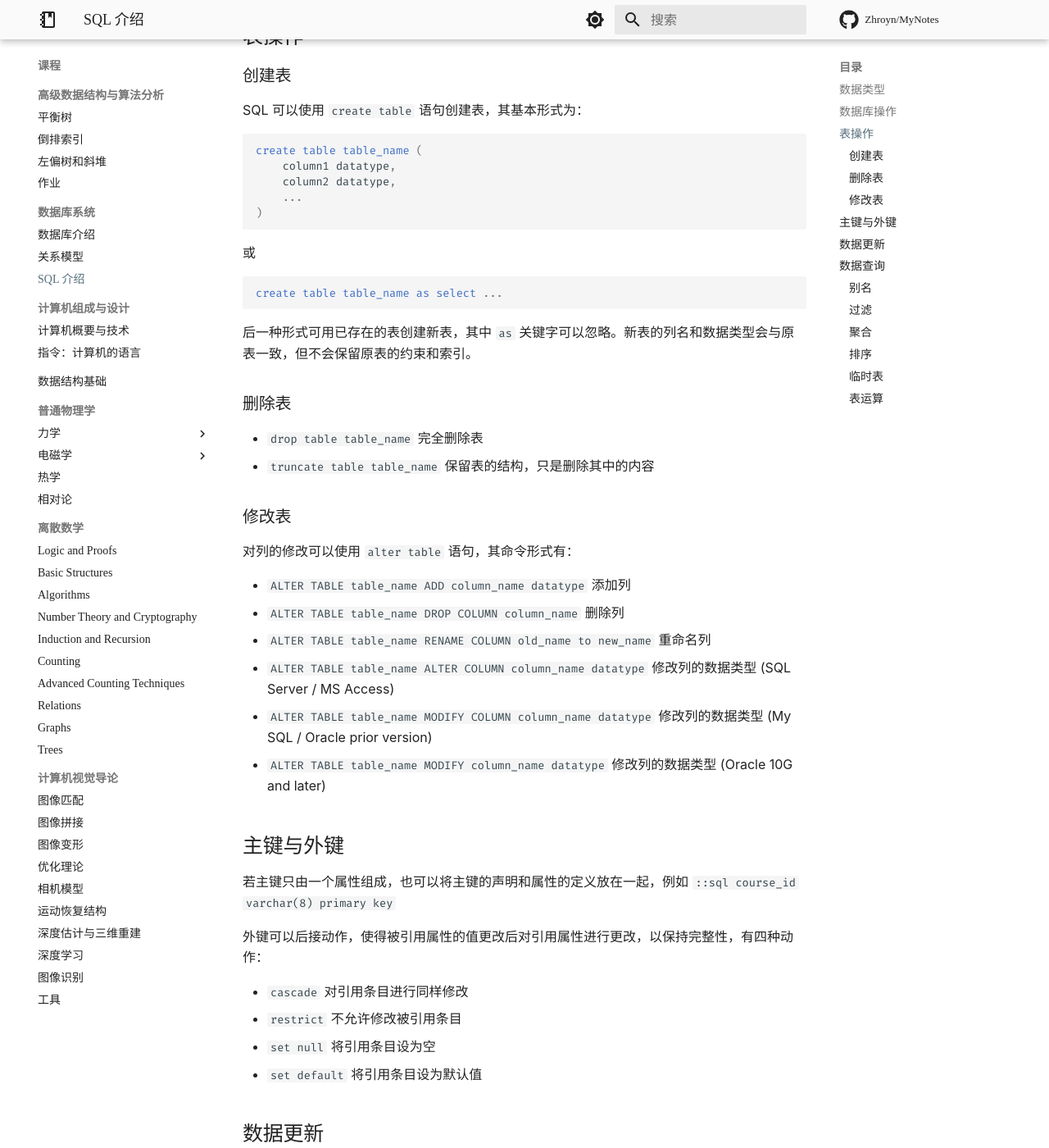
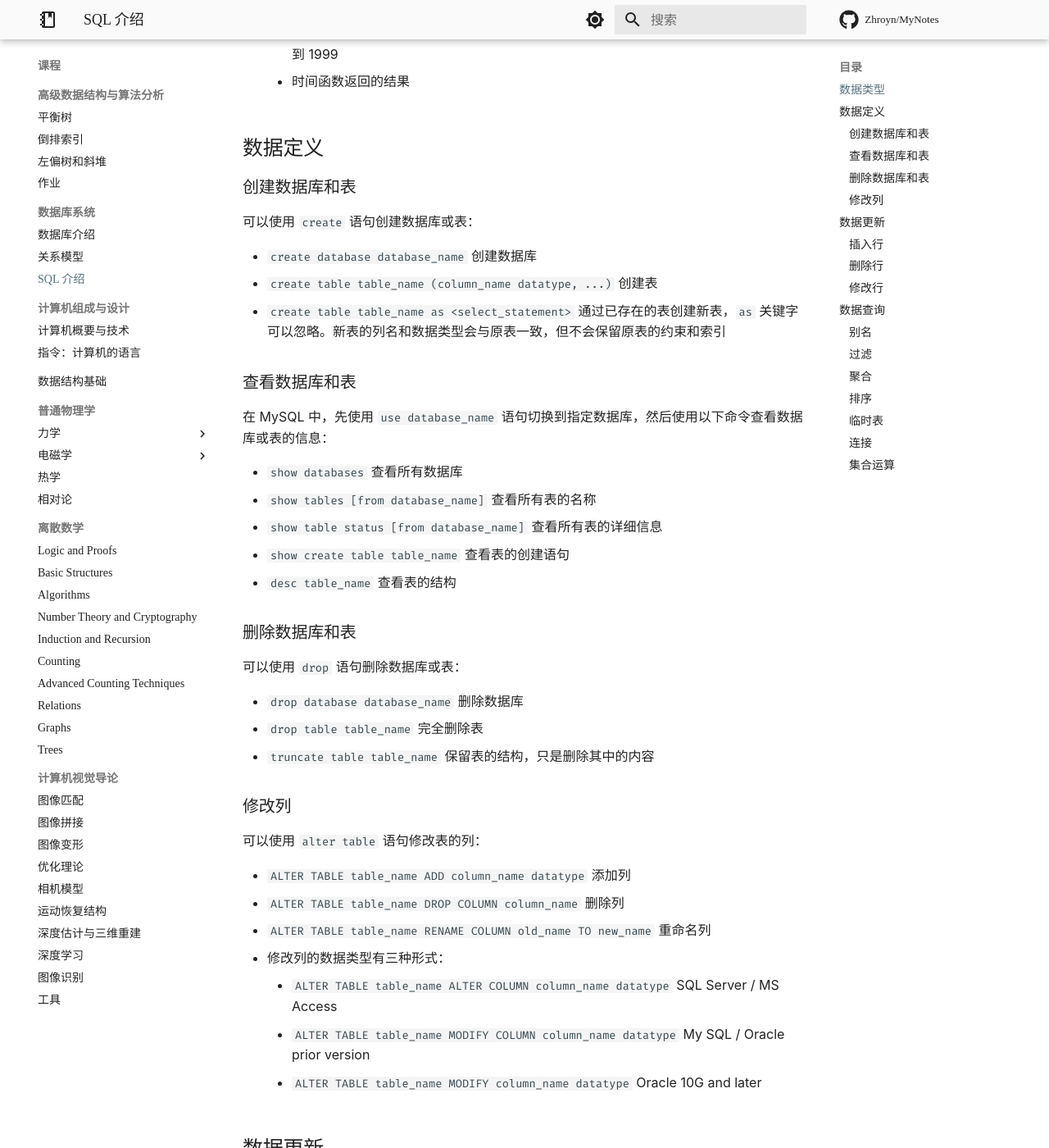
Before and after one commit to Pxtkn/MyNotes, an MkDocs documentation site: the page built from docs/课程/数据库系统/Chapter3 Introduction to SQL.md, in a window 1280 px wide and 1400 px high, scrolled down 1360 px. Shown: the whole window at 82% size. Built offline with MkDocs 1.6.1 and Material for MkDocs 9.7.7, drawn with Linux system fonts in a browser that asks for light colours; nearby versions of some CDN libraries; some web fonts are replaced; library files that are not in the unit come from our copies; comment, search, counter and statistics services are not loaded; a style sheet for code colours, icons or effects is not loaded; some of the changed text lies outside the part shown.

Commit message:
docs: 修改了数据库笔记第三章 SQL 介绍

````diff
--- a/docs/课程/数据库系统/Chapter3 Introduction to SQL.md
+++ b/docs/课程/数据库系统/Chapter3 Introduction to SQL.md
@@ -7,14 +7,15 @@ SQL 是 Structured Query Language 的缩写，可以分为两个部分：数据
 
 
 
+
 ## 数据类型
 
 **字符串类型**
 
 - `char(n)`  定长字符串，默认为 1
 - `varchar(n)` 不定长字符串
-- `tinytext` `text` `mediumtext` `longtext` 分别最多存放 255、65536、16MB、4GB 个字符
-- `tinyblob` `blob` `mediumblob` `longblob` 分别最多存放 255、65536、16MB、4GB 个字节的二进制数据
+- `tinytext` `text` `mediumtext` `longtext` 文本数据，分别最多存放 255、65536、16MB、4GB 个字符
+- `tinyblob` `blob` `mediumblob` `longblob` 二进制数据，分别最多存放 255、65536、16MB、4GB 个字节
 
 **数值类型**
 
@@ -31,69 +32,56 @@ SQL 是 Structured Query Language 的缩写，可以分为两个部分：数据
 - `time` 时间，格式为 `hh:mm:ss`
 - `timestamp` 时间戳，格式为 `YYYY-MM-DD hh:mm:ss`
 - `interval` date/time/timestamp 相减可以得到 interval，interval 可以加上 date/time/timestamp
-
-
-
-## 数据库操作
-
-- `create database database_name` 创建数据库
-- `drop database database_name` 删除数据库
-
-
-
-## 表操作
-
-### 创建表
-
-SQL 可以使用 `create table` 语句创建表，其基本形式为：
-
-```sql
-create table table_name (
-    column1 datatype,
-    column2 datatype,
-    ...
-)
-```
-
-或
-
-```sql
-create table table_name as select ...
-```
-
-后一种形式可用已存在的表创建新表，其中 `as` 关键字可以忽略。新表的列名和数据类型会与原表一致，但不会保留原表的约束和索引。
-
-### 删除表
-
-- `drop table table_name` 完全删除表
-- `truncate table table_name` 保留表的结构，只是删除其中的内容
-
-### 修改表
-
-对列的修改可以使用 `alter table` 语句，其命令形式有：
-
-- `ALTER TABLE table_name ADD column_name datatype` 添加列
-- `ALTER TABLE table_name DROP COLUMN column_name` 删除列
-- `ALTER TABLE table_name RENAME COLUMN old_name to new_name` 重命名列
-- `ALTER TABLE table_name ALTER COLUMN column_name datatype` 修改列的数据类型 (SQL Server / MS Access)
-- `ALTER TABLE table_name MODIFY COLUMN column_name datatype` 修改列的数据类型 (My SQL / Oracle prior version)
-- `ALTER TABLE table_name MODIFY column_name datatype` 修改列的数据类型 (Oracle 10G and later)
+- `year` 年份，格式为 `YYYY`，有一个字节大小，可以接受以下值：
+    - 从 `'1901'` 到 `'2155'` 的字符串
+    - 从 1901 到 2155 的四位整数
+    - 从 `'0'` 到 `'69'` 的字符串，会被解释为 2000 到 2069，从 `'70'` 到 `'99'` 的字符串，会被解释为 1970 到 1999
+    - 从 0 到 69 的整数，会被解释为 2000 到 2069，从 70 到 99 的整数，会被解释为 1970 到 1999
+    - 时间函数返回的结果
 
 
 
 
 
-## 主键与外键
+## 数据定义
 
-若主键只由一个属性组成，也可以将主键的声明和属性的定义放在一起，例如 `::sql course_id varchar(8) primary key`
+### 创建数据库和表
 
-外键可以后接动作，使得被引用属性的值更改后对引用属性进行更改，以保持完整性，有四种动作：
+可以使用 `create` 语句创建数据库或表：
 
-- `cascade` 对引用条目进行同样修改
-- `restrict` 不允许修改被引用条目
-- `set null` 将引用条目设为空
-- `set default` 将引用条目设为默认值
+- `create database database_name` 创建数据库
+- `create table table_name (column_name datatype, ...)` 创建表
+- `create table table_name as <select_statement>` 通过已存在的表创建新表，`as` 关键字可以忽略。新表的列名和数据类型会与原表一致，但不会保留原表的约束和索引
 
+### 查看数据库和表
+
+在 MySQL 中，先使用 `use database_name` 语句切换到指定数据库，然后使用以下命令查看数据库或表的信息：
+
+- `show databases` 查看所有数据库
+- `show tables [from database_name]` 查看所有表的名称
+- `show table status [from database_name]` 查看所有表的详细信息
+- `show create table table_name` 查看表的创建语句
+- `desc table_name` 查看表的结构
+
+### 删除数据库和表
+
+可以使用 `drop` 语句删除数据库或表：
+
+- `drop database database_name` 删除数据库
+- `drop table table_name` 完全删除表
+- `truncate table table_name` 保留表的结构，只是删除其中的内容
+
+### 修改列
+
+可以使用 `alter table` 语句修改表的列：
+
+- `ALTER TABLE table_name ADD column_name datatype` 添加列
+- `ALTER TABLE table_name DROP COLUMN column_name` 删除列
+- `ALTER TABLE table_name RENAME COLUMN old_name TO new_name` 重命名列
+- 修改列的数据类型有三种形式：
+    - `ALTER TABLE table_name ALTER COLUMN column_name datatype` SQL Server / MS Access
+    - `ALTER TABLE table_name MODIFY COLUMN column_name datatype` My SQL / Oracle prior version
+    - `ALTER TABLE table_name MODIFY column_name datatype` Oracle 10G and later
 
 
 
@@ -101,26 +89,35 @@ create table table_name as select ...
 
 ## 数据更新
 
-`insert` 命令可用于向表插入行，其形式为：
+### 插入行
+
+可以使用 `insert` 语句向指定表插入行，其形式为：
 
 ```sql
 insert into table_name (column1, column2, ...)
-values
-(value1, value2, ...),
-(value1, value2, ...),
-...
+values (value1, value2, ...)
 ```
 
-当没有指定列名时，需要按照列的顺序指定值；若指定了列名，则可以忽略那些有默认值的列，并且可以不按照列的顺序插入。`values` 子句可以被 `select` 子句替代，此时需要保证列的数目与类型一致。
+当没有指定列名时，需要按照列的顺序指定值；若指定了列名，则可以忽略那些有默认值的列并按照自定义顺序插入。
 
-`delete` 命令可用于删除满足条件的记录，若未指定条件则会删除所有记录，其形式为：
+若想同时插入多行，可以在 `values` 子句后加上多个括号，每个括号内为一行的值，括号之间用逗号分隔。
+
+此外，还可以使用 `select` 子句替换 `values` 子句，从已有的表中提取数据并插入，但需要保证列的数目与类型一致。`select` 语句的写法可见[数据查询](#数据查询)一节。
+
+### 删除行
+
+可以使用 `delete` 语句删除满足条件的记录，其形式为：
 
 ```sql
 delete from table_name
 where condition
 ```
 
-`update` 命令可用于修改已有的记录，其形式为：
+若未指定条件则会删除所有记录，此时更应该使用 `truncate table` 语句。条件的写法具体可见[过滤](#过滤)一节。
+
+### 修改行
+
+可以使用 `update` 语句修改已有的记录，其形式为：
 
 ```sql
 update table_name
@@ -128,16 +125,29 @@ set column1 = value1, column2 = value2, ...
 where condition
 ```
 
-`update` 命令还可以与 `case` 语句结合使用，以实现条件修改。`case` 语句还可以用于 `select` `order by` 等各种子句，实现更强大的功能，其形式为：
+??? Note "Case 语句的使用"
 
-```sql
-case
-    when condition1 then result1
-    when condition2 then result2
-    when conditionN then resultN
-    else result
-end
-```
+    `case` 语句可以用于 `select` `order by` `update` 等各种语句，以实现条件选择，其形式为：
+
+    ```sql
+    case
+        when condition1 then result1
+        when condition2 then result2
+        when conditionN then resultN
+        else result
+    end
+    ```
+
+    一个与 `update` 语句结合的例子如下：
+
+    ```sql
+    update employees
+    set salary = case
+        when salary < 1000 then salary * 1.1
+        when salary < 2000 then salary * 1.2
+        else salary * 1.3
+    end
+    ```
 
 
 
@@ -149,43 +159,39 @@ end
 select column1, column2, ... from table1, table2, ...
 ```
 
-`from` 之后除了可以是表名，也可以是子查询返回的表，此时必须为表起别名。当从多个表查询数据时，那些重名的列前必须加上表名，形式变为 `table.column`，此时若选中此列且不加别名，显示的列名也是该形式。
+`from` 之后除了可以是表名，也可以是子查询返回的表。当从多个表查询数据并使用到那些重名的列时，必须在前面加上表名以区分，变为 `table.column`。
 
-若想选择所有列，可用 `*` 语句代替所有列名，更加方便。此时若有多张表，重复的列名前会自动加上表名。
+若想选择所有列，可用 `*` 代替所有列名。此时若有多张表，在显示列名时，重复的列名前会自动加上表名。
 
 若想返回的行不重复，可用 `select distinct` 语句代替 `select`，与之相反的是 `select all`。需要注意的是，这样只会去除结果中完全相同的行，因此每一列都有可能出现重复的值。
 
 ### 别名
 
-SQL 可以使用 `as` 关键字为表或列起别名。为表起的别名可用于别的子句，为列起的别名只能用于显示。示例如下：
+可以使用 `as` 关键字为表或列起别名。为表起的别名可用于别的子句，为列起的别名会在显示表时起效。示例如下：
 
 ```sql
-select c.customer_id as ID
-from customers as c
+select C.customer_id as ID
+from customers as C
 ```
 
-若列的别名内有空格，需要用引号括起来，表的别名则不能有空格。此外，在 MySQL 等众多数据库系统中，`as` 关键字是可选的，可以直接忽略，隔一个空格即可。
+若列的别名内有空格，需要用引号括起来，表的别名则不能有空格。此外，`as` 关键字通常是可选的，可以直接忽略，隔一个空格即可。
 
 ### 过滤
 
 可以使用 `where` 子句会对每一行进行判断，过滤出满足条件的记录，其常用的运算符有：
 
-- `=` 等于
-- `<>` 不等于
-- `>` 大于
-- `<` 小于
-- `>=` 大于等于
-- `<=` 小于等于
+- `=` `<>` 等于、不等于
+- `>` `<` `>=` `<=` 大于、小于、大于等于、小于等于
+- `not` `and` `or` 逻辑运算
 - `between A and B` 指定范围，是闭区间
 - `like PATTERN` 搜索模式，`%` 可以匹配任意字符串，`_` 可以匹配任意字符
 - `is null` `is not null` 判断是否为空值
-- `in` `not in` 判断左值是否在右值中，其中右值可以是手动指定的元组，也可以是子查询返回的表，但要保证列的数目与左值相同，例如 `:::sql (id, name) IN (SELECT customer_id, customer_name FROM customers)`
-- `not` `and` `or` 逻辑运算
+- `in` `not in` 判断左值是否在右值中，其中右值可以是手动指定的元组，也可以是子查询返回的表，但都要保证列的数目与左值相同
 - `exists()` `not exists()` 判断子查询是否为空
 - `unique()` 判断子查询返回的结果是否唯一
-- `all()` `any()` 要与别的运算符一起使用，all 要求子查询的所有结果都满足条件，any 要求子查询至少有一个结果满足条件
+- `all()` `any()` 要与别的运算符一起使用，会将子查询的结果逐一放进条件中计算，all 要求所有结果都满足条件，any 要求至少有一个结果满足条件
 
-!!! Example
+!!! Example "示例"
 
     找到年龄最大的学生：
 
@@ -195,19 +201,21 @@ from customers as c
     where age >= all (select age from students);
     ```
 
-需要注意的是，当 null 参与运算时，可能会返回 unknown 真值，结果为 unknown 的记录不会被选择。不过 unkown 可以通过与、或运算转换为 false 和 true。
+需要注意的是，当 null 参与运算时，可能会返回 unknown 真值，结果为 unknown 的记录不会被选择。不过 unkown 可以通过与、或运算转换为 false 或 true。
 
 ### 聚合
 
-可以使用 `group by` 子句，将所有过滤出来的记录按照指定列分组。因为每组会聚合为一条记录，因此指定列之外的列必须使用聚合函数，如 `COUNT()` `MAX()` `MIN()` `AVG()` `SUM()`。
+可以使用 `group by` 子句，将所有过滤出来的记录按照指定列分组。因为每组会聚合为一条记录，因此除指定列之外的列必须使用聚合函数，如 `count()` `max()` `min()` `avg()` `sum()`，以聚合为一个值。
 
-`COUNT()` 函数会返回满足条件的行数，若输入 `*` 则会返回所有行数，若输入某一列名则会排除此列值为空的行，若输入 `DISTINCT column_name` 则会忽略重复的行。
+`count()` 函数会返回满足条件的行数，若输入 `*` 则会返回所有行数，若输入某一列名则会排除此列值为空的行，若输入 `DISTINCT column_name` 则会忽略重复的行。
 
-`SUM()` 和 `AVG()` 函数分别会返回类型为数值的指定列的和与平均值，除了单个列以外，还都可以输入表达式，如 `sum(price * quantity)`。`MAX()` 和 `MIN()` 函数则会分别返回指定列的最大值和最小值，列的类型也不仅限于数值，还可以是日期、字符串等。这些聚合函数会忽略 null，在全为 null 时会返回 null。
+`sum()` 和 `avg()` 函数分别会返回类型为数值的指定列的和与平均值，除了单个列以外，还都可以输入表达式，如 `sum(price * quantity)`。`max()` 和 `min()` 函数则会分别返回指定列的最大值和最小值，列的类型不仅限于数值，还可以是日期、字符串等。这些聚合函数会忽略 null，在全为 null 时会返回 null。
 
-可以在 `group by` 子句之后使用 `having` 子句，用于过滤分组后的结果，其用法与 `where` 子句类似，但是可以使用聚合函数。
+若不使用 `group by` 子句，那么在 `select` 之后的表达式要么不使用聚合函数，要么全都使用聚合函数，否则会报错。
 
-!!! Example
+可以在 `group by` 子句之后使用 `having` 子句，以过滤分组后的结果，其用法与 `where` 子句类似，但是可以使用聚合函数。
+
+!!! Example "示例"
 
     查询每家银行在不同城市的储户数，过滤掉不足 1000 的，并从高到低排列：
 
@@ -221,13 +229,22 @@ from customers as c
 
 ### 排序
 
-可以使用 `order by` 子句对结果进行排序，其默认是升序排列，若要降序排列则需要在列名后加上 `desc` 关键字。若要对多列进行排序，则需要按照优先级从前往后声明列名，形式为 `ORDER BY column1, column2, ... ASC|DESC`。
+可以使用 `order by` 子句对结果进行排序，其形式为：
 
-若只要显示前 N 条，可以在最后加上 `limit N` 子句。或者使用 `limit M, N`，显示从第 M 条开始的 N 条记录。
+```sql
+select ...
+order by column1, column2, ... asc|desc
+```
+
+`order by` 默认为升序，因此若要降序排列则必须需要加上 `desc` 关键字。
+
+若声明了多列，则会从前往后赋予优先级，即先根据前面的列排序，若无法分清排名则接着根据后面的列排序。
+
+若只要显示前 N 条排序结果，则可以在最后加上 `limit N` 子句，显示前 N 条记录，或者使用 `limit M, N`，显示从第 M 条开始的 N 条记录。
 
 ### 临时表
 
-可以使用 `with as` 子句建立临时表，方便后续使用，其用法为：
+可以使用 `with as` 子句建立临时表，方便后续使用，其形式为：
 
 ```sql
 with
@@ -236,10 +253,9 @@ with
 select ...
 ```
 
+### 连接
 
-### 表运算
-
-SQL 的连接子句如下，可以链式调用：
+可以使用 `join` 子句连接多个表，简化后续的条件判断，其形式为：
 
 - `r CROSS JOIN s` 交叉连接，返回笛卡尔积的结果
 - `r NATURAL JOIN s` 自然连接，会自动找到两个表中相同的列名，然后将这些列匹配的行连接起来并返回
@@ -248,7 +264,11 @@ SQL 的连接子句如下，可以链式调用：
 - `r RIGHT [OUTER] JOIN s ON condition` 右外连接，在内连接的基础上，返回右表中没有匹配的行，用 null 填充多余的列
 - `r FULL [OUTER] JOIN s ON condition` 全外连接，在内连接的基础上，返回左表和右表中没有匹配的行，用 null 填充多余的列
 
-表之间还可以使用集合运算符进行操作，需要其列数相同、类型相似：
+当上述语句中的 `on` 子句是对相同名称、相同类型的列进行等值查询时，可以使用 `using` 子句代替 `on` 子句来简化查询，其形式为 `using (column1, column2, ...)`，此时会和自然连接一样去除重复的列。
+
+### 集合运算
+
+可以使用 `union` `intersect` `except` 等集合运算符对多个 `select` 语句返回的结果进行运算：
 
 - `r UNION s` 返回两个表的并集，会自动去重
 - `r INTERSECT s` 返回两个表的交集
````
